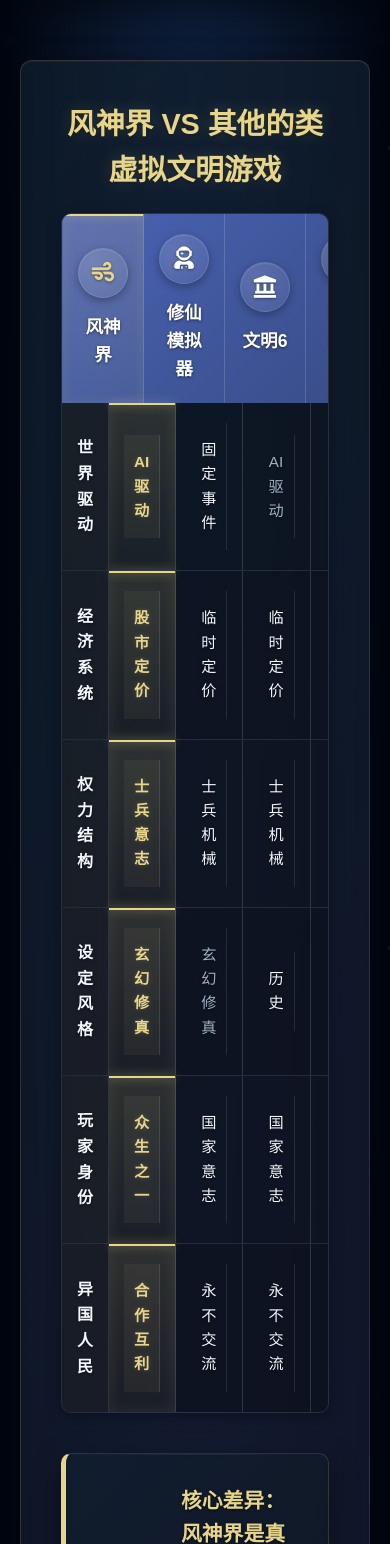
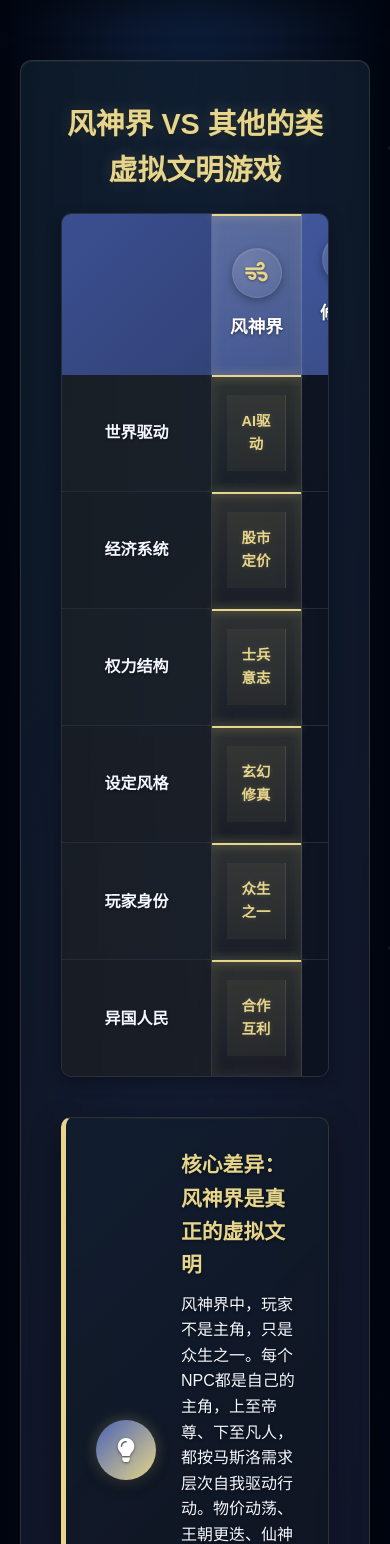
Before and after one commit to TGZG/WGW_HTML, a PHP site: page /Official/index.html in a window 390 px wide. Shown: the part 1966-3510 px from the top of the page. Run offline with PHP 8.4, Linux system fonts and the light colour scheme.

Commit message:
修复高放大率下的表格对齐问题

```diff
--- a/Official/CSS/base.css
+++ b/Official/CSS/base.css
@@ -18,6 +18,7 @@ ul {
 img {
     max-width: 100%; /* 图片最大宽度不超过父容器 */
     height: auto;    /* 高度自动，保持比例 */
+    display: block; /* 防止图片底部出现额外间距 */
 }
 
 /* 基础段落样式 (如果需要) */
@@ -40,3 +41,39 @@ h1, h2, h3, h4, h5, h6 {
     display: flex;
     align-items: center;
 }
+
+/* 响应式图片和预格式化文本 */
+pre, .code-example { /* 假设 .code-example 用于 pre 标签或其父元素 */
+    white-space: pre-wrap;    /* 允许文本换行 */
+    word-break: break-all;    /* 强制长单词或字符串换行 */
+    overflow-x: auto;         /* 如果 pre-wrap 不足或不适用，为超长且不可断行的文本添加水平滚动条 */
+    max-width: 100%;          /* 确保 pre 区块本身不会溢出 */
+    font-size: 0.875em;       /* 如果需要在小屏幕上调整字体大小以提高可读性 */
+}
+
+/* 确保表格布局具有响应性 */
+table {
+    width: 100%; /* 使表格占据可用宽度的100% */
+    border-collapse: collapse; /* 标准做法，合并边框 */
+}
+
+/* 如果您有特定的表格 (如 comparison-table)，请确保它们可以收缩。
+   您已在断点处为 .comparison-table 设置了 min-width: unset，这很好。
+   如果存在其他表格，这是一个更通用的规则。 */
+.comparison-table { /* 或更通用的表格类名 */
+    display: block; /* 允许 overflow-x 在表格上正常工作 */
+    overflow-x: auto; /* 允许非常宽的表格水平滚动 */
+    -webkit-overflow-scrolling: touch; /* iOS上的平滑滚动 */
+}
+
+.comparison-table th,
+.comparison-table td {
+    white-space: normal; /* 允许单元格内文本换行 (如果需要)，与表格上的 nowrap 效果相反 */
+    /* 根据需要添加内边距和其他样式 */
+}
+
+/* 确保 html 和 body 占据全部高度，并尽早防止溢出问题，这是一种良好实践 */
+html, body {
+    overflow-x: hidden; /* 全局防止水平滚动条出现，以防某个元素意外溢出。
+                           最好是修复溢出的元素，但这是一种备用方案。 */
+}
--- a/Official/CSS/components.css
+++ b/Official/CSS/components.css
@@ -236,10 +236,23 @@ footer::before { /* 顶部光晕 */
 .nav-dot.active { background-color: var(--secondary-color); box-shadow: 0 0 8px rgba(230, 213, 138, 0.6); transform: scale(1.2); border-color: var(--secondary-color); }
 
 /* --- 对比表格 --- */
-.comparison-table { border-radius: 10px; overflow: hidden; border: 1px solid rgba(255, 255, 255, 0.1); margin-bottom: 40px; box-shadow: 0 5px 15px rgba(0, 0, 0, 0.3); }
-.comparison-header { display: flex; background: linear-gradient(135deg, var(--primary-color), var(--primary-dark)); color: white; text-shadow: var(--text-shadow); }
-.corner-cell { width: 150px; border-right: 1px solid rgba(255, 255, 255, 0.15); background-color: rgba(0, 0, 0, 0.2); }
-.game-column { flex: 1; padding: 20px 15px; text-align: center; border-right: 1px solid rgba(255, 255, 255, 0.15); display: flex; flex-direction: column; justify-content: center; min-height: 120px; position: relative; }
+.comparison-table { border-radius: 10px; overflow: hidden; border: 1px solid rgba(255, 255, 255, 0.1); margin-bottom: 40px; box-shadow: 0 5px 15px rgba(0, 0, 0, 0.3); /* display: grid; */ /* 恢复: 原本这里没有 grid, 表格的滚动由 base.css 控制 */ overflow-x: auto; -webkit-overflow-scrolling: touch;}
+.comparison-header { display: flex; background: linear-gradient(135deg, var(--primary-color), var(--primary-dark)); color: white; text-shadow: var(--text-shadow); /* position: sticky; top: 0; z-index: 10; */ /* 移除 sticky，因为它与flex一同存在时可能行为复杂，且原先没有 */}
+.corner-cell { width: 150px; border-right: 1px solid rgba(255, 255, 255, 0.15); background-color: rgba(0, 0, 0, 0.2); flex-shrink: 0; padding: 20px 15px; display: flex; align-items: center; justify-content: center;}
+.game-column {
+    flex-grow: 1; /* 允许列扩展以填充可用空间 */
+    flex-shrink: 0; /* 不允许列收缩，宽度由 basis 和 min-width 控制 */
+    flex-basis: 120px; /* 调整基础宽度，例如120px */
+    min-width: 100px;  /* 设置一个最小宽度，确保内容可见性 */
+    padding: 20px 15px;
+    text-align: center;
+    border-right: 1px solid rgba(255, 255, 255, 0.15);
+    display: flex;
+    flex-direction: column;
+    justify-content: center;
+    /* min-height: 120px; */ /* min-height主要用于表头，内容行单元格高度应由内容或feature-value的min-height决定 */
+    position: relative;
+}
 .game-column:last-child { border-right: none; }
 .game-column.main-game { background: linear-gradient(to bottom, rgba(230, 213, 138, 0.15), rgba(230, 213, 138, 0.05)); box-shadow: inset 0 0 15px rgba(230, 213, 138, 0.1); position: relative; }
 .game-column.main-game::before { content: ""; position: absolute; top: 0; left: 0; right: 0; height: 2px; background: var(--secondary-color); box-shadow: 0 0 10px rgba(230, 213, 138, 0.5); }
@@ -247,12 +260,40 @@ footer::before { /* 顶部光晕 */
 .game-logo i { font-size: 1.4rem; color: var(--text-light); text-shadow: 0 1px 3px rgba(0, 0, 0, 0.4); }
 .game-column.main-game .game-logo i { color: var(--secondary-color); }
 .comparison-header h4 { font-size: 1.1rem; font-weight: 600; margin: 0; color: var(--text-light); }
-.comparison-row { display: flex; border-bottom: 1px solid rgba(255, 255, 255, 0.1); background: rgba(13, 16, 25, 0.5); transition: background-color 0.2s ease; }
+.comparison-row { display: flex; /* 恢复 flex 布局 */ border-bottom: 1px solid rgba(255, 255, 255, 0.1); background: rgba(13, 16, 25, 0.5); transition: background-color 0.2s ease; }
 .comparison-row:last-child { border-bottom: none; }
 .comparison-row:nth-child(odd) { background: rgba(13, 16, 25, 0.6); }
 .comparison-row:hover { background: rgba(74, 99, 181, 0.1); }
-.feature-name { width: 150px; padding: 15px; background: rgba(230, 213, 138, 0.05); font-weight: 600; color: var(--text-secondary); display: flex; align-items: center; justify-content: center; border-right: 1px solid rgba(255, 255, 255, 0.1); text-align: center; text-shadow: var(--text-shadow); }
-.game-column .feature-value { padding: 15px 10px; font-size: 0.95rem; color: var(--text-muted); min-height: 60px; display: flex; align-items: center; justify-content: center; text-align: center; border-right: 1px solid rgba(255, 255, 255, 0.1); text-shadow: var(--text-shadow); background-color: transparent; }
-.game-column:last-child .feature-value { border-right: none; }
+
+.feature-name {
+    width: 150px; /* 恢复固定宽度 */
+    padding: 15px;
+    background: rgba(230, 213, 138, 0.05);
+    font-weight: 600;
+    color: var(--text-secondary);
+    display: flex;
+    align-items: center;
+    justify-content: center;
+    border-right: 1px solid rgba(255, 255, 255, 0.1);
+    text-align: center;
+    text-shadow: var(--text-shadow);
+    flex-shrink: 0; /* 确保特征名称列不被压缩 */
+}
+
+.game-column .feature-value {
+    padding: 15px 10px;
+    font-size: 0.95rem;
+    color: var(--text-muted);
+    min-height: 60px; /* 确保特性值单元格有最小高度 */
+    display: flex;
+    align-items: center;
+    justify-content: center;
+    text-align: center;
+    border-right: 1px solid rgba(255, 255, 255, 0.1); /* 恢复feature-value的右边框 */
+    text-shadow: var(--text-shadow);
+    background-color: transparent;
+    width: 100%;
+}
+.game-column:last-child .feature-value { border-right: none; } /* 恢复这个规则 */
 .game-column .feature-value.different { color: var(--text-secondary); }
 .game-column.main-game .feature-value { font-weight: 600; color: var(--secondary-color); background: rgba(230, 213, 138, 0.05); text-shadow: 0 0 5px rgba(230, 213, 138, 0.2); }
--- a/Official/CSS/responsive.css
+++ b/Official/CSS/responsive.css
@@ -62,6 +62,34 @@
     .faq-integrated-item .system-icon { margin-bottom: 15px; }
     .main-objective .notes-row { flex-direction: column; gap: 15px; }
     .realm-chart { flex-direction: column; min-width: unset; gap: 20px;}
+
+    /* 玩家故事轮播响应式调整 */
+    #worldview .story-container {
+        min-height: auto; /* 移除或减小最小高度 */
+    }
+    #worldview .story-slide {
+        min-height: auto; /* 移除或减小最小高度 */
+        padding-bottom: 20px; /* 为内容可能溢出增加一些底部空间 */
+    }
+    #worldview .story-narrative {
+        flex-direction: column; /* 在小屏幕上堆叠图片和文本 */
+        height: auto; /* 高度由内容决定 */
+        gap: 15px;
+    }
+    #worldview .story-visual {
+        width: 100%; /* 图片信息区宽度占满 */
+        max-width: 200px; /* 但最大不超过一个合理值，使其居中 */
+        margin-left: auto;
+        margin-right: auto;
+    }
+    #worldview .story-text {
+        padding-right: 0; /* 移除右侧内边距 */
+        /* max-height: 300px; */ /* 暂时注释掉，观察200%缩放时的文本显示问题 */
+        overflow-y: auto; /* 如果内容超出，允许滚动 (若未注释max-height则此条生效) */
+    }
+    #worldview .story-content {
+        padding: 20px; /* 减小整体内边距 */
+    }
 
     /* 确保故事滑块箭头在移动端保持水平 */
     #worldview .story-slider { flex-direction: row; }
@@ -135,5 +163,32 @@
         grid-template-columns: 1fr; /* 确保堆叠 */
     }
     .footer-content { grid-template-columns: 1fr; }
-    .comparison-table { min-width: unset; } /* 允许表格收缩 */
+    .comparison-table {
+        /* min-width: unset; */ /* 移除此行 - 允许表格收缩，配合base.css中的overflow-x:auto实现滚动 */
+    }
+
+    /* 确保比较表格的表头和内容行在窄屏幕下能更好地对齐和滚动 */
+    .comparison-header .corner-cell,
+    .comparison-row .feature-name {
+        flex-shrink: 0; /* 防止特征名列被压缩 */
+        /* width: 120px; */ /* 如果默认的150px在手机上太宽, 可在此减小,需同步修改components.css中的值或在此覆盖 */
+    }
+
+    .comparison-header .game-column,
+    .comparison-row .game-column {
+        flex-basis: 90px;  /* 为每个游戏列设置一个基础宽度 */
+        flex-grow: 1;        /* 允许它们增长以填充额外空间 (如果父级宽度大于所有basis之和) */
+        flex-shrink: 0;      /* 防止它们在父级宽度不足时收缩得太厉害 */
+        min-width: 70px;     /* 设置一个最小宽度保证基本可读性 */
+        /* border-right: 1px solid rgba(255, 255, 255, 0.05); /* 分隔线在components.css中定义 */
+    }
+    /* .comparison-header .game-column:last-child, (last-child选择器在components.css中已有) */
+    /* .comparison-row .game-column:last-child { border-right: none; } */
+
+    .game-column .feature-value {
+        width: 100%; /* 确保特性值充满其单元格 */
+        min-height: auto; /* 移除或覆盖可能存在的最小高度，使其自适应内容 */
+        /* padding: 8px 5px; */ /* 可适当调整内边距 */
+        font-size: 0.9rem; /* 可适当调整字体大小 */
+    }
 }
--- a/Official/CSS/section-worldview.css
+++ b/Official/CSS/section-worldview.css
@@ -57,16 +57,24 @@
 .story-badge { display: inline-block; padding: 5px 12px; background: linear-gradient(135deg, var(--primary-color), var(--primary-dark)); border-radius: 20px; color: white; font-size: 0.9rem; font-weight: 500; margin-bottom: 10px; box-shadow: 0 2px 10px rgba(74, 99, 181, 0.3); text-shadow: 0 1px 2px rgba(0, 0, 0, 0.3); }
 .story-header h3 { font-size: 1.8rem; color: var(--secondary-color); margin: 5px 0 15px; text-shadow: var(--title-text-shadow); }
 .story-divider { height: 2px; background: linear-gradient(to right, var(--secondary-color), transparent); width: 80px; opacity: 0.7; }
-.story-narrative { display: flex; gap: 20px; height: calc(100% - 80px); }
+.story-narrative {
+    display: flex;
+    gap: 20px;
+    height: auto;
+    min-height: 300px;
+}
 .story-visual { width: 180px; display: flex; flex-direction: column; align-items: center; }
 .story-image { width: 140px; height: 140px; margin-bottom: 20px; border-radius: 50%; background: radial-gradient(circle, rgba(74, 99, 181, 0.2), rgba(13, 16, 25, 0.5)); display: flex; align-items: center; justify-content: center; border: 1px solid rgba(230, 213, 138, 0.1); box-shadow: 0 5px 15px rgba(0, 0, 0, 0.3), inset 0 1px 2px rgba(255, 255, 255, 0.05); }
 .story-icon { font-size: 55px; color: var(--secondary-color); text-shadow: 0 0 15px rgba(230, 213, 138, 0.5); }
 .story-text {
     flex: 1;
-    padding-right: 15px;
-    padding-bottom: 45px;
+    padding-bottom: 20px;
     overflow-y: auto;
     scrollbar-width: none;
+    min-height: 150px;
+}
+.story-text::-webkit-scrollbar {
+    display: none;
 }
 .story-text p { margin-bottom: 10px; line-height: 1.6; font-size: 0.95rem; color: var(--text-secondary); text-shadow: var(--text-shadow); }
 #story-1 .story-text p { margin-bottom: 8px; }
```
